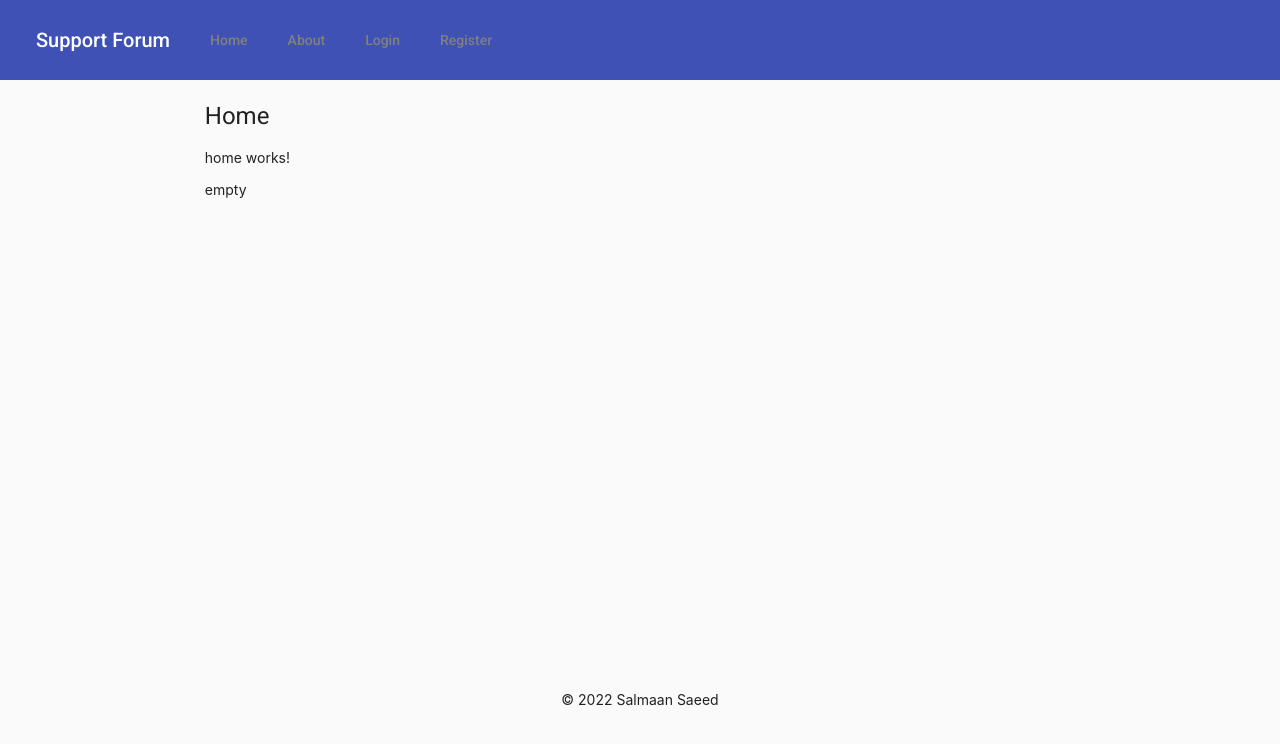
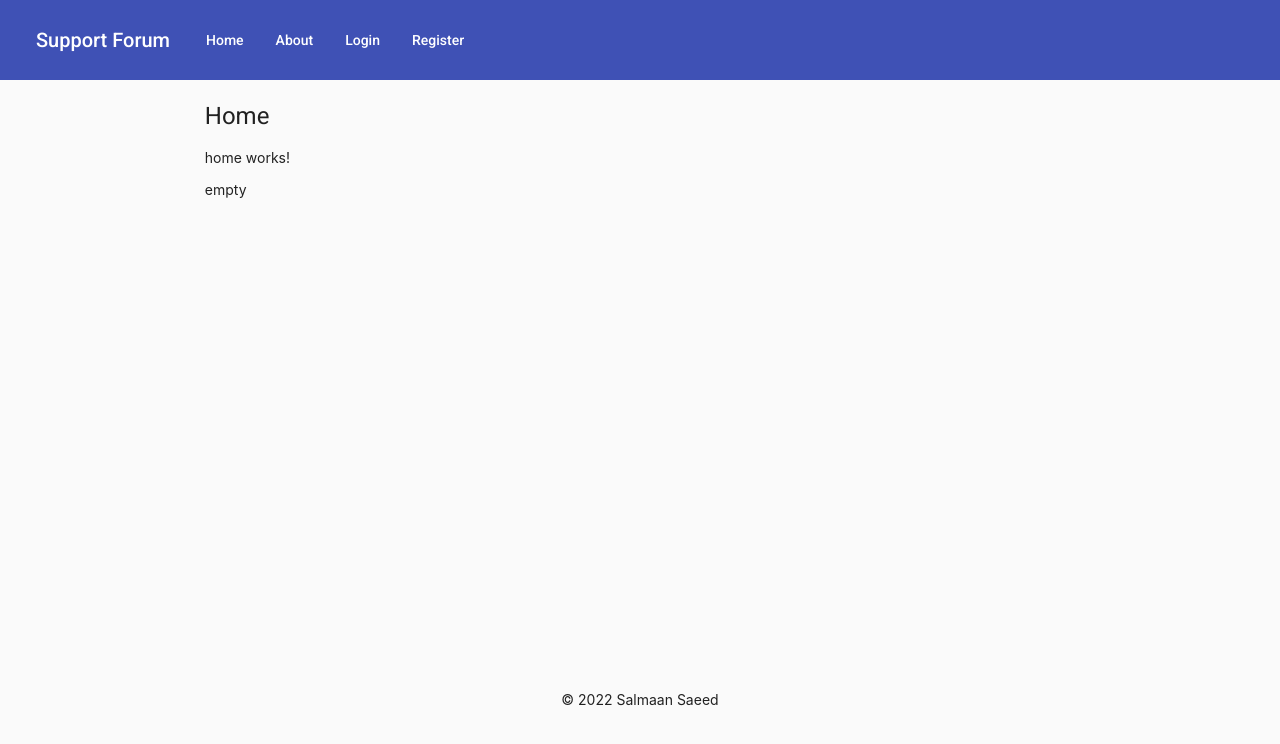
Before and after one commit to sagedemage/SupportForum, an Angular app in the folder frontend/: page / in a window 1280 px wide. Shown: the top 744 px of the page. Built offline with nearby package versions, Linux system fonts and the light colour scheme; no server answers.

Commit message:
Removed extra css code.

```diff
--- a/frontend/src/app/app.component.css
+++ b/frontend/src/app/app.component.css
@@ -28,13 +28,6 @@ footer a {
 }
 
 /* Navigation Bar */
-.flex-container > a {
-    padding-left: 20px;
-    padding-right: 20px;
-    color: gray;
-    text-decoration: none;
-}
-
 .logo {
     padding-left: 20px;
     padding-right: 20px;
```
